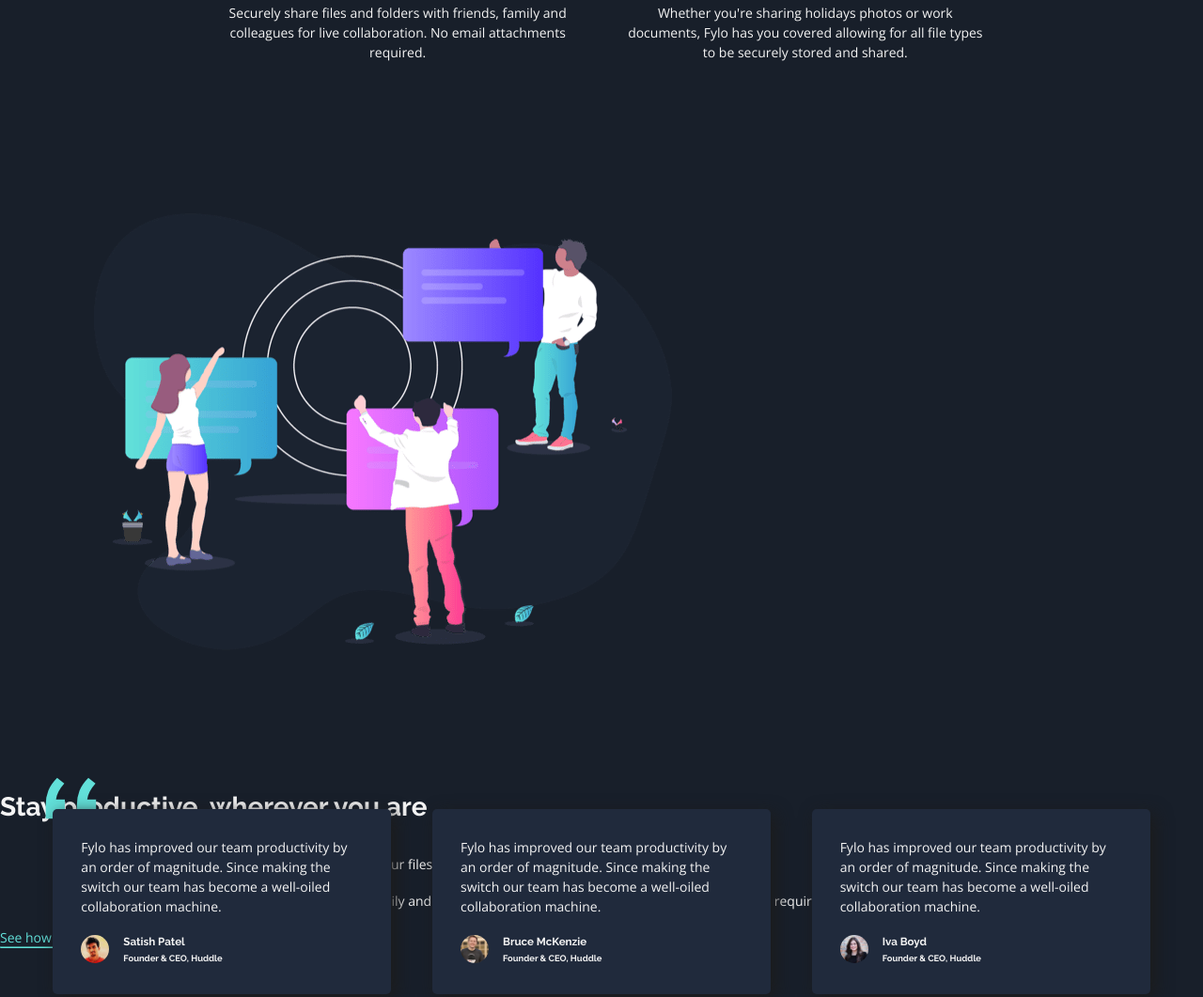
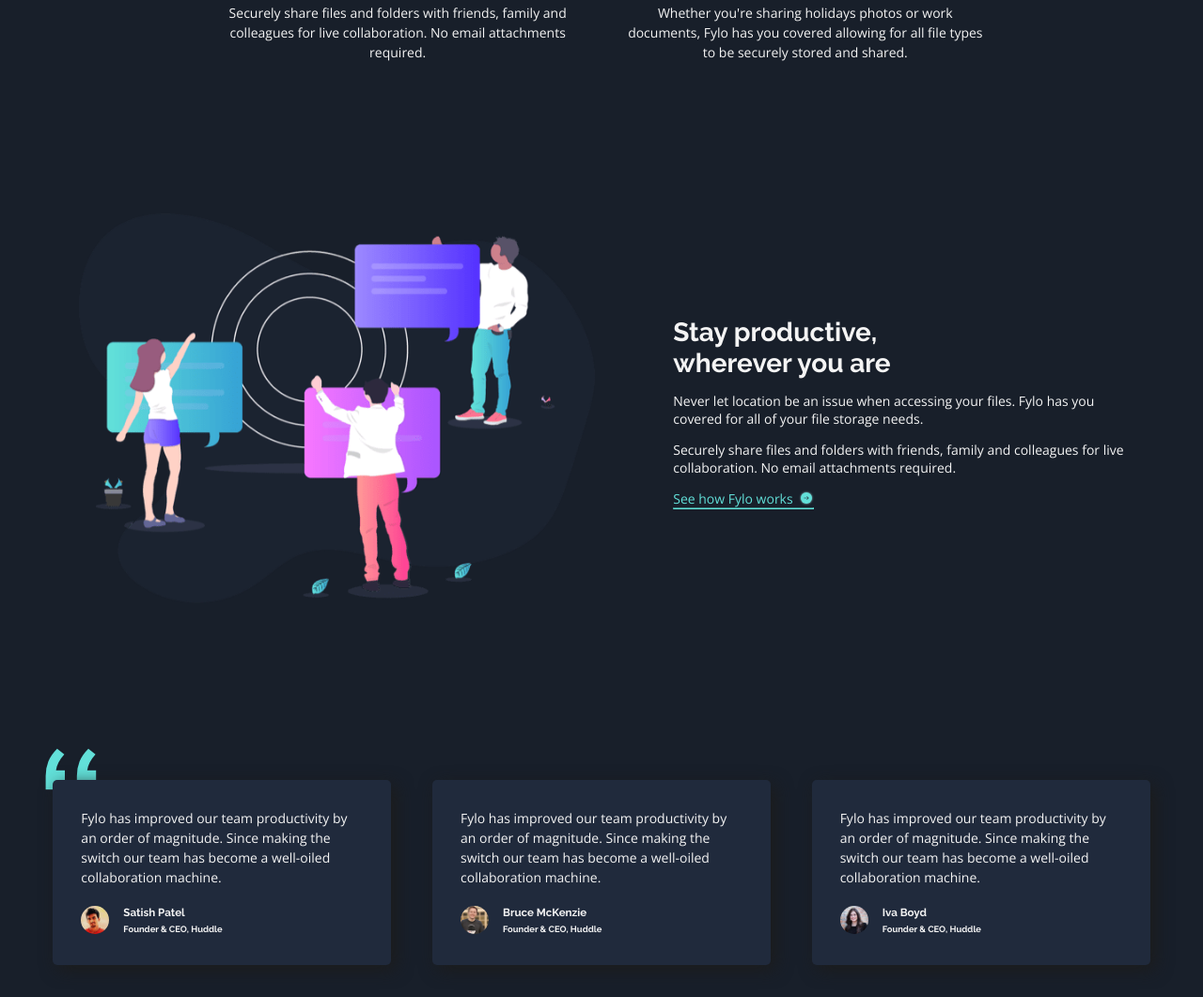
Before and after one commit to waynecutajar/Fylo, a plain HTML site: page index.html in a window 1280 px wide. Shown: the part 1513-2574 px from the top of the page at 94% size. Drawn offline with nearby package versions, Linux system fonts and the light colour scheme.

Commit message:
Add files via upload

```diff
--- a/assets/styles/styles.css
+++ b/assets/styles/styles.css
@@ -156,25 +156,31 @@
   background-color: hsl(218, 28%, 13%);
   margin: 0;
   padding-top: 30px;
-  height: 550px;
+  text-align: center;
 }
 
 .middle-illustration {
+  display: inline-block;
+}
+
+.middle-illustration img {
   float: left;
   height: 415px;
-  margin: 50px 50px 50px 100px;
+  margin: 50px 50px 50px 50px;
+}
+
+.middle-container-2-content {
+  display: inline-block;
+  margin: auto 30px auto 30px;
+  text-align: left;
+  width: 500px;
+  position: relative;
+  bottom: 150px;
 }
 
 .middle-container-2-content h1 {
-  margin: 0 100px 0 0;
-  padding-top: 150px;
-  padding-bottom: 15px;
-  display: inline-block;
-}
-
-.middle-container-2-content p {
-  margin: 20px 100px;
-  text-align: left;
+  margin: 0;
+  width: 300px;
 }
 
 .see-how-fylo-works {
@@ -252,7 +258,7 @@
 
 .subscription-container {
   position: relative;
-  top: 150px;
+  top: 125px;
   background-color: hsl(217, 28%, 15%);
   margin: 0 auto 0 auto;
   width: 701px;
@@ -342,7 +348,7 @@
 .bottom-sub-container-2-email a {
   color: #F4F4F4;
   text-decoration: none;
-  margin: 14px 0 14px 30px;
+  margin: 14px 0 14px 25px;
 }
 
 .bottom-sub-container-3 {
```
